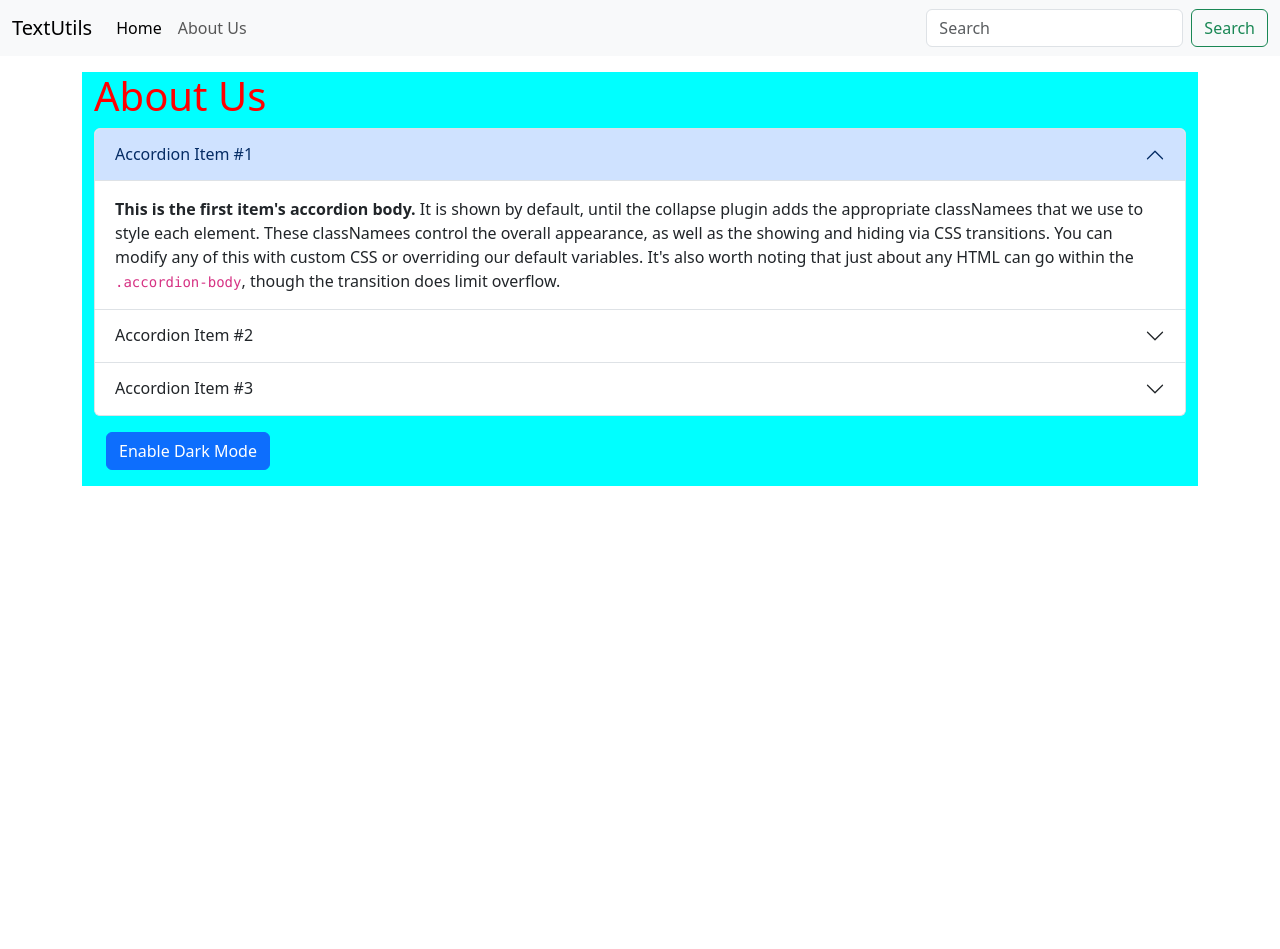
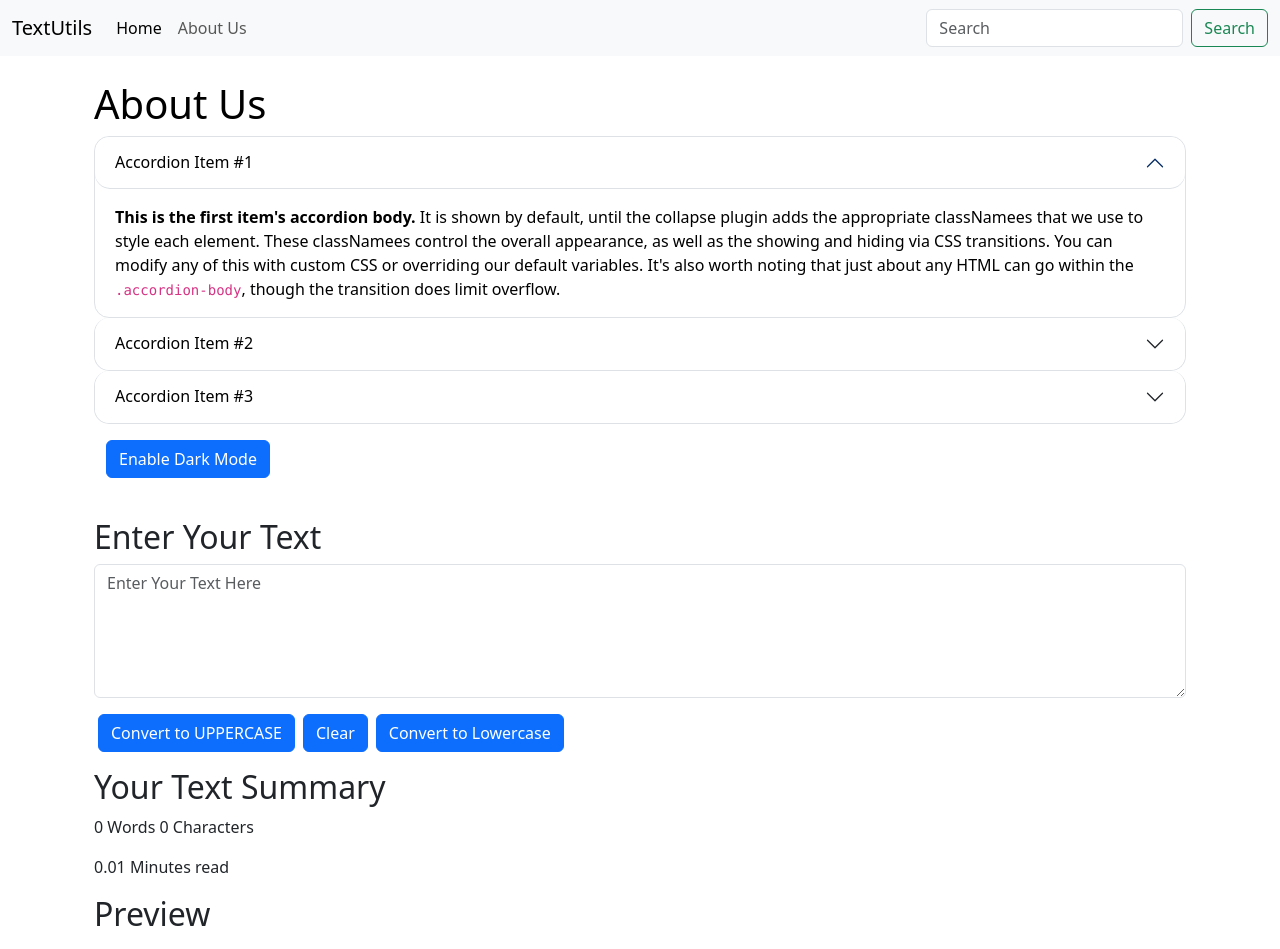
Before and after one commit to DEV-NISHANT-HERE/textutils, a React (Create React App) app: page / in a window 1280 px wide. Before the commit the page ends 800 px from the top, so only its background shows below. Built offline with nearby package versions, Linux system fonts and the light colour scheme.

Commit message:
some changes

```diff
--- a/src/App.js
+++ b/src/App.js
@@ -2,7 +2,7 @@
 // import './App.css';
 import About from './Components/About';
 import Navbar from './Components/Navbar';
-// import Textform from './Components/Textform';
+import Textform from './Components/Textform';
 
 
 function App() {
@@ -12,8 +12,8 @@ function App() {
       {/* <Navbar/> */}
       <Navbar title = "TextUtils" />
       <div className="container my-3">
-      {/* <Textform  Heading= "Enter Your Text" /> */}
       <About/>
+      <Textform  Heading= "Enter Your Text" />
       </div>
     </>
   );
--- a/src/Components/About.js
+++ b/src/Components/About.js
@@ -1,20 +1,44 @@
-import React from 'react'
+import React, { useState } from 'react'
 
 export default function About() {
-    let myStyle = {
-        color : 'red',
-        backgroundColor : "aqua"
+    const [myStyle, setMyStyle]=  useState({
+        color : 'black',
+        backgroundColor : "white",
+        borderRadius : "15px"
+    })
+
+    const [btntext, setBtnTxt] = useState("Enable Dark Mode")
+
+    const toggleStyle = () =>{
+        if (myStyle.color == "black"){
+            setMyStyle
+            ({
+                color: "white",
+                backgroundColor:"black",
+                border : '1px solid white'
+            })
+            setBtnTxt("Enable Light Mode")
+        }
+
+        else{
+            setMyStyle
+            ({
+                color: "black",
+                backgroundColor:"white",
+            })
+            setBtnTxt("Enable Dark Mode")
+        }
     }
 
 
 
   return (
-    <div className='container' style={myStyle}>
+    <div className='container my-4' style={myStyle}>
         <h1>About Us</h1>
-      <div className="accordion" id="accordionExample">
-        <div className="accordion-item">
+      <div className="accordion" id="accordionExample" style={myStyle}>
+        <div className="accordion-item" style={myStyle} >
             <h2 className="accordion-header">
-            <button className="accordion-button" type="button" data-bs-toggle="collapse" data-bs-target="#collapseOne" aria-expanded="true" aria-controls="collapseOne">
+            <button className="accordion-button" style={myStyle} type="button" data-bs-toggle="collapse" data-bs-target="#collapseOne" aria-expanded="true" aria-controls="collapseOne">
                 Accordion Item #1
             </button>
             </h2>
@@ -24,9 +48,9 @@ export default function About() {
             </div>
             </div>
         </div>
-        <div className="accordion-item">
+        <div className="accordion-item" style={myStyle}>
             <h2 className="accordion-header">
-            <button className="accordion-button collapsed" type="button" data-bs-toggle="collapse" data-bs-target="#collapseTwo" aria-expanded="false" aria-controls="collapseTwo">
+            <button className="accordion-button collapsed"  style={myStyle} type="button" data-bs-toggle="collapse" data-bs-target="#collapseTwo" aria-expanded="false" aria-controls="collapseTwo">
                 Accordion Item #2
             </button>
             </h2>
@@ -36,9 +60,9 @@ export default function About() {
             </div>
             </div>
         </div>
-        <div className="accordion-item">
+        <div className="accordion-item" style={myStyle}>
             <h2 className="accordion-header">
-            <button className="accordion-button collapsed" type="button" data-bs-toggle="collapse" data-bs-target="#collapseThree" aria-expanded="false" aria-controls="collapseThree">
+            <button className="accordion-button collapsed" style={myStyle} type="button" data-bs-toggle="collapse" data-bs-target="#collapseThree" aria-expanded="false" aria-controls="collapseThree">
                 Accordion Item #3
             </button>
             </h2>
@@ -50,7 +74,7 @@ export default function About() {
         </div>
         </div>
         <div className="container">
-        <button type="button" class='btn btn-primary my-3'>Enable Dark Mode</button>
+        <button type="button" onClick={toggleStyle} className='btn btn-primary my-3'>{btntext}</button>
         </div>
             </div>
   )
--- a/src/Components/Textform.js
+++ b/src/Components/Textform.js
@@ -8,6 +8,12 @@ export default function Textform(props) {
         let newText = text.toUpperCase();
         setText(newText);
     }
+
+    const handleClearClick = () => {
+      //console.log("Uppercase was clicked");
+      let newText = "";
+      setText(newText);
+  }
 
     const handleLoClick = () => {
       //console.log("Uppercase was clicked");
@@ -34,8 +40,9 @@ export default function Textform(props) {
         <textarea className="form-control" placeholder="Enter Your Text Here" value={text} onChange={handleOnChange} id="myBox" rows="5" />
     </div>
 
-    <button  className="btn btn-primary mx-2" onClick={handleUpClick} >Convert to UPPERCASE</button>
-    <button  className="btn btn-primary" onClick={handleLoClick} >Convert to Lowercase</button>
+    <button  className="btn btn-primary mx-1" onClick={handleUpClick} >Convert to UPPERCASE</button>
+    <button  className="btn btn-primary mx-1" onClick={handleClearClick} >Clear</button>
+    <button  className="btn btn-primary mx-1" onClick={handleLoClick} >Convert to Lowercase</button>
   </div>
 
   <div className="container my-3" >
```
